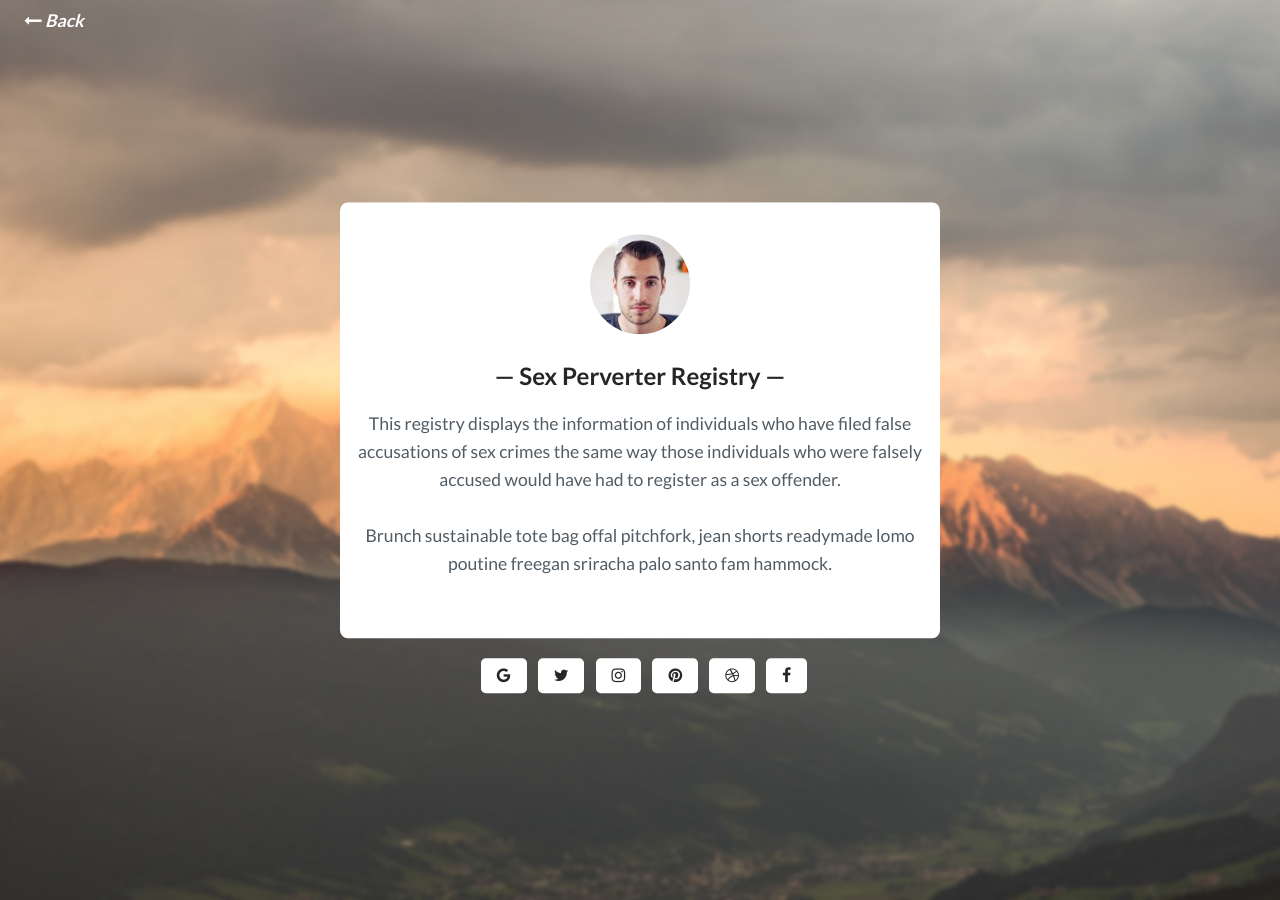
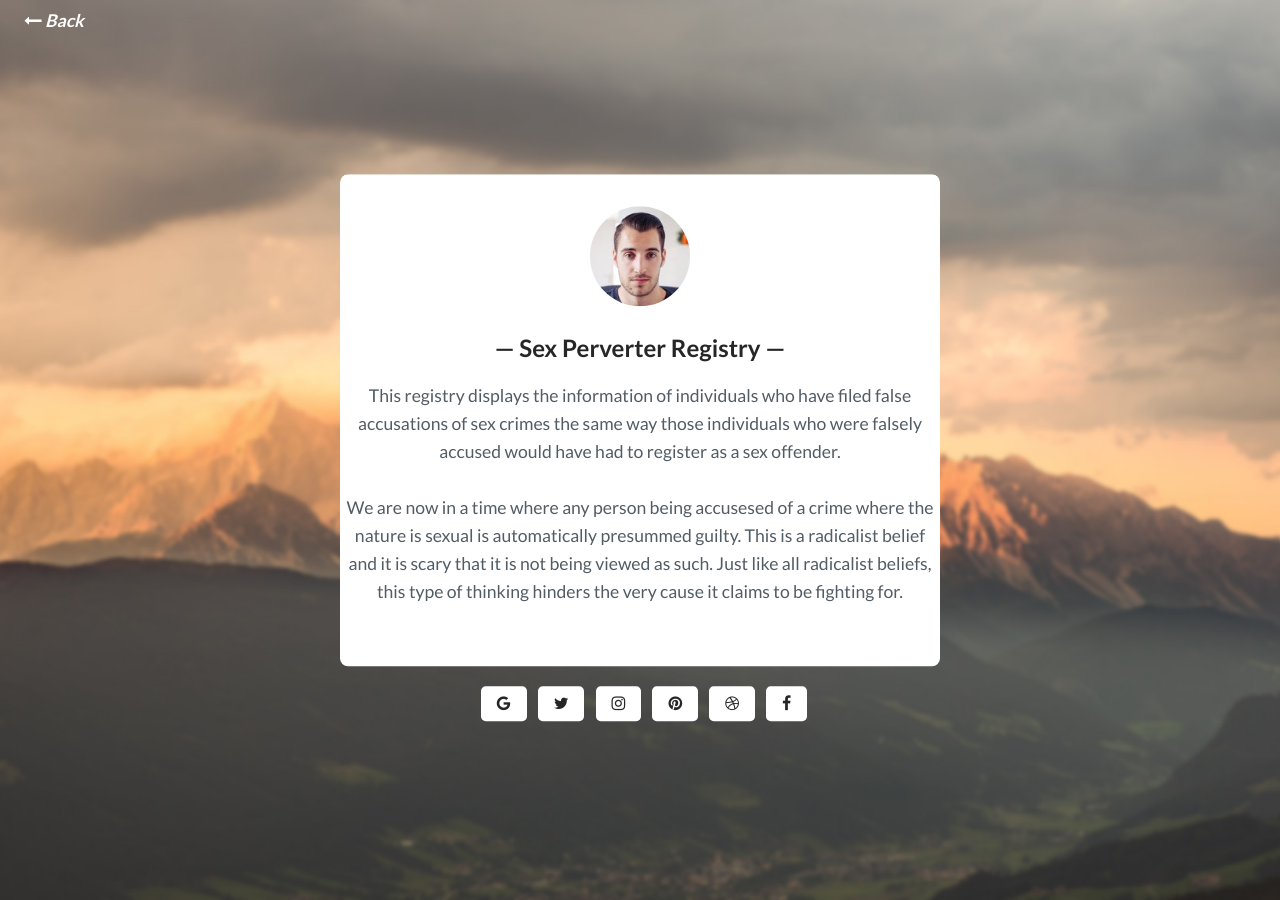
Before and after one commit to 3quality4all/519962test2, a Jekyll site: the page built from _pages/about.html, in a window 1280 px wide. Built offline with Jekyll 4.4.1, drawn with Linux system fonts in a browser that asks for light colours.

Commit message:
Update about.html

```diff
--- a/_pages/about.html
+++ b/_pages/about.html
@@ -13,7 +13,7 @@ permalink: /about/
         <div class="author_info">
           <h2 class="author_title">{% if site.author-name %}{{site.author-name}}{% else %}Dwayne Newman{% endif %}</h2>
           <p class="author_subtitle">{% if site.about-author %}{{site.about-author}}{% else %}La croix godard blue bottle, vape iceland fingerstache cronut single-origin coffee lyft snackwave normcore small batch.{% endif %}</p>
-          <p class="author_subtitle">Brunch sustainable tote bag offal pitchfork, jean shorts readymade lomo poutine freegan sriracha palo santo fam hammock.</p>
+          <p class="author_subtitle">We are now in a time where any person being accusesed of a crime where the nature is sexual is automatically presummed guilty. This is a radicalist belief and it is scary that it is not being viewed as such. Just like all radicalist beliefs, this type of thinking hinders the very cause it claims to be fighting for.</p>
         </div>
       </div>
 
```
